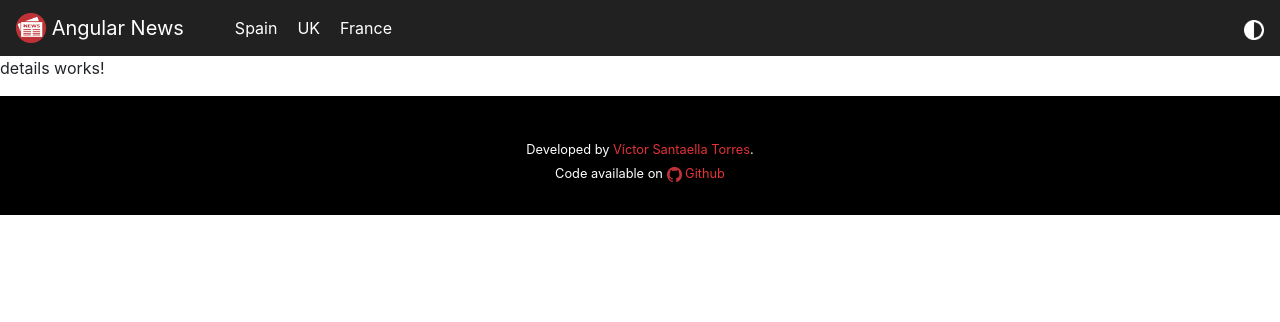
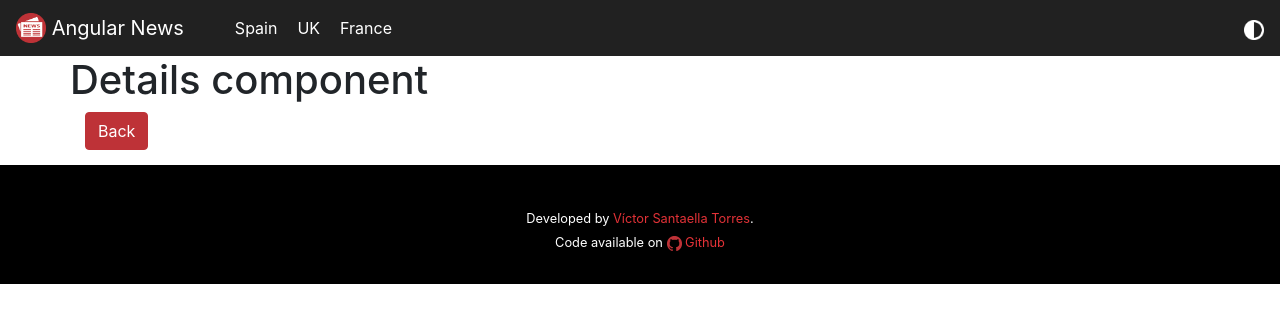
Before and after one commit to victorst79/Angular-Project, an Angular app: page /details in a window 1280 px wide. Shown: the top 322 px of the page. Built offline with nearby package versions, Linux system fonts and the light colour scheme.

Commit message:
fixed some problem with details component

```diff
--- a/src/app/details/details.component.html
+++ b/src/app/details/details.component.html
@@ -1,3 +1,8 @@
-<p>
-  details works!
-</p>
+<div class="container">
+  <div class="row">
+    <h1>Details component</h1>
+    <div class="col-12">
+      <a routerLink="/" class="btn btn-primary">Back</a>
+    </div>
+  </div>
+</div>
--- a/src/app/details/details.component.scss
+++ b/src/app/details/details.component.scss
@@ -0,0 +1,8 @@
+.btn-primary{
+    background-color: #be3237;
+    border-color: #be3237;
+
+    &:hover{
+        background-color: #be3237c2;
+    }
+}
```
Also changed, not shown: src/app/main/main.component.html (line endings or trailing spaces).
